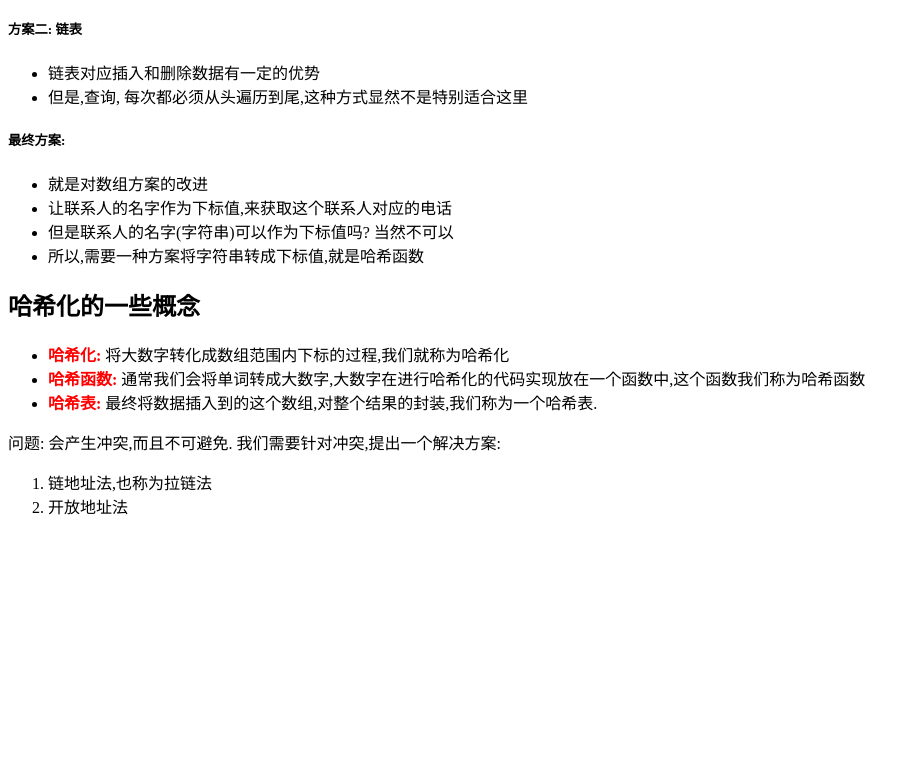
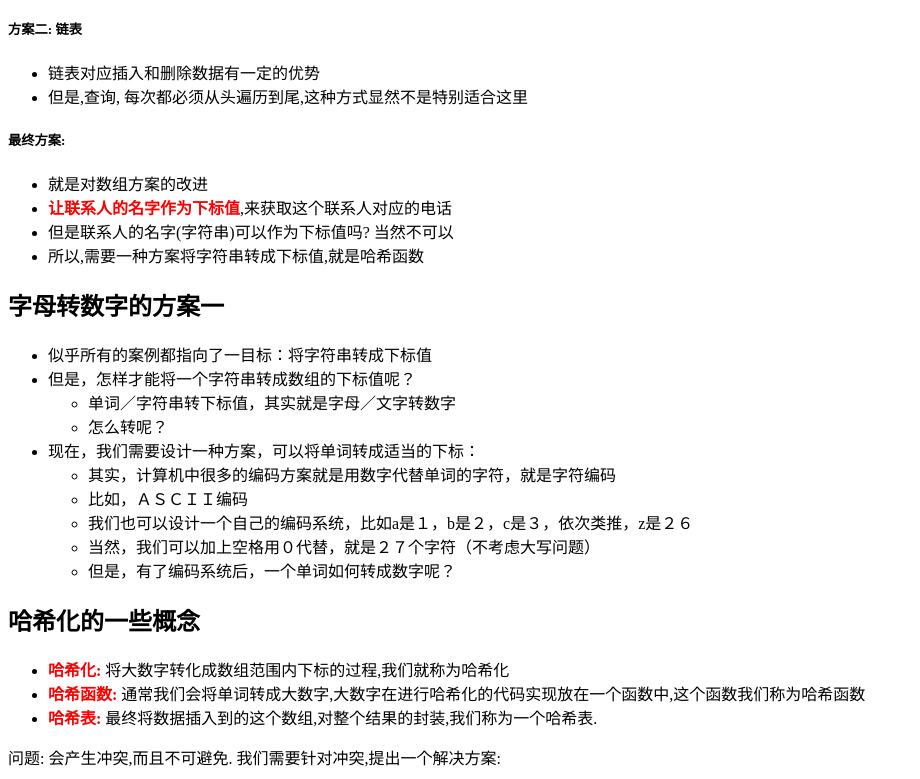
Before and after one commit to 92fueler/Data-Structures-and-Algorithms-in-JavaScript, a plain HTML site: page 07_hash/hash.html in a window 1280 px wide. Shown: the part 1604-2383 px from the top of the page, without its empty margins (0-920 px from the left). Before the commit the page ends 2138 px from the top, so only its background shows below. Drawn offline with Linux system fonts and the light colour scheme.

Commit message:
hash notes

```diff
--- a/03_queue/queue.js
+++ b/03_queue/queue.js
@@ -10,7 +10,6 @@ class Queue {
         this.dequeue = function() {
             return this.items.shift();
         }
-
 
         this.peek = function() {
             return this.items[0];
--- a/07_hash/hash.html
+++ b/07_hash/hash.html
@@ -46,7 +46,7 @@
             <h3>什么是哈希表？</h3>
             <ol>
                 <li>哈希表不像数组和链表，甚至是树，不能直接画出结果</li>
-                <li>它的结构就是数组，但是它神奇的地方在于对下标值的一种变换，这种变换称为<strong>哈希函数</strong>，通过哈希函数可以获取到HashCode </li>
+                <li>它的结构就是数组，但是它神奇的地方在于<strong>对下标值的一种变换</strong>，这种变换称为<strong>哈希函数</strong>，通过哈希函数可以获取到HashCode </li>
             </ol>
         </div>
         <div>
@@ -102,10 +102,29 @@
             <h5>最终方案:</h5>
                 <ul>
                     <li>就是对数组方案的改进</li>
-                    <li>让联系人的名字作为下标值,来获取这个联系人对应的电话</li>
+                    <li><strong>让联系人的名字作为下标值</strong>,来获取这个联系人对应的电话</li>
                     <li>但是联系人的名字(字符串)可以作为下标值吗? 当然不可以</li>
                     <li>所以,需要一种方案将字符串转成下标值,就是哈希函数</li>
                 </ul>
+        </div>
+        <div>
+            <h2>字母转数字的方案一</h2>
+            <ul>
+                <li>似乎所有的案例都指向了一目标：将字符串转成下标值</li>
+                <li>但是，怎样才能将一个字符串转成数组的下标值呢？</li>
+                <ul>
+                    <li>单词／字符串转下标值，其实就是字母／文字转数字</li>
+                    <li>怎么转呢？</li>
+                </ul>
+                <li>现在，我们需要设计一种方案，可以将单词转成适当的下标：</li>
+                <ul>
+                    <li>其实，计算机中很多的编码方案就是用数字代替单词的字符，就是字符编码</li>
+                    <li>比如，ＡＳＣＩＩ编码</li>
+                    <li>我们也可以设计一个自己的编码系统，比如a是１，b是２，c是３，依次类推，z是２６</li>
+                    <li>当然，我们可以加上空格用０代替，就是２７个字符（不考虑大写问题）</li>
+                    <li>但是，有了编码系统后，一个单词如何转成数字呢？</li>
+                </ul>
+            </ul>
         </div>
         <div>
             <h2>哈希化的一些概念</h2>
```
